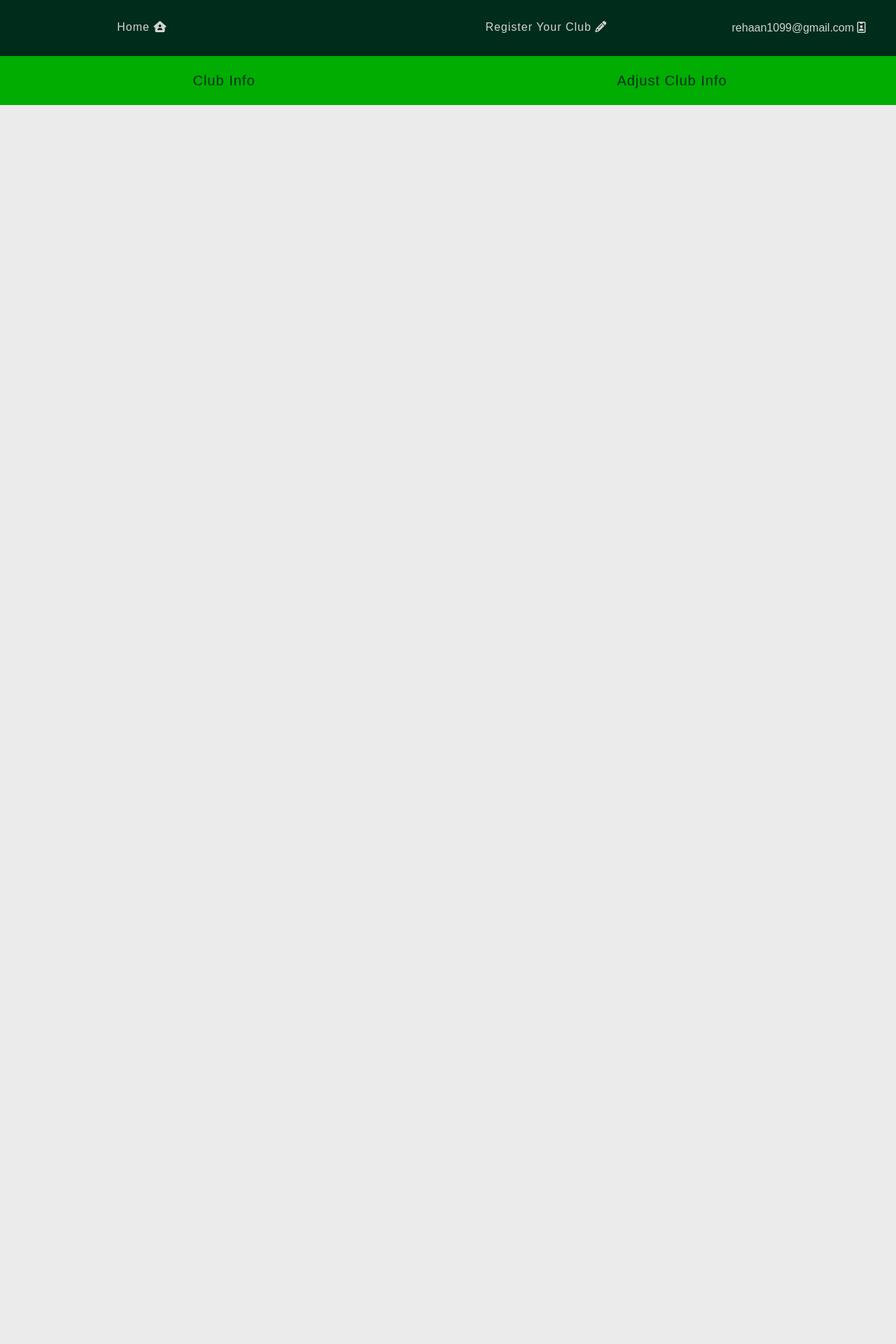
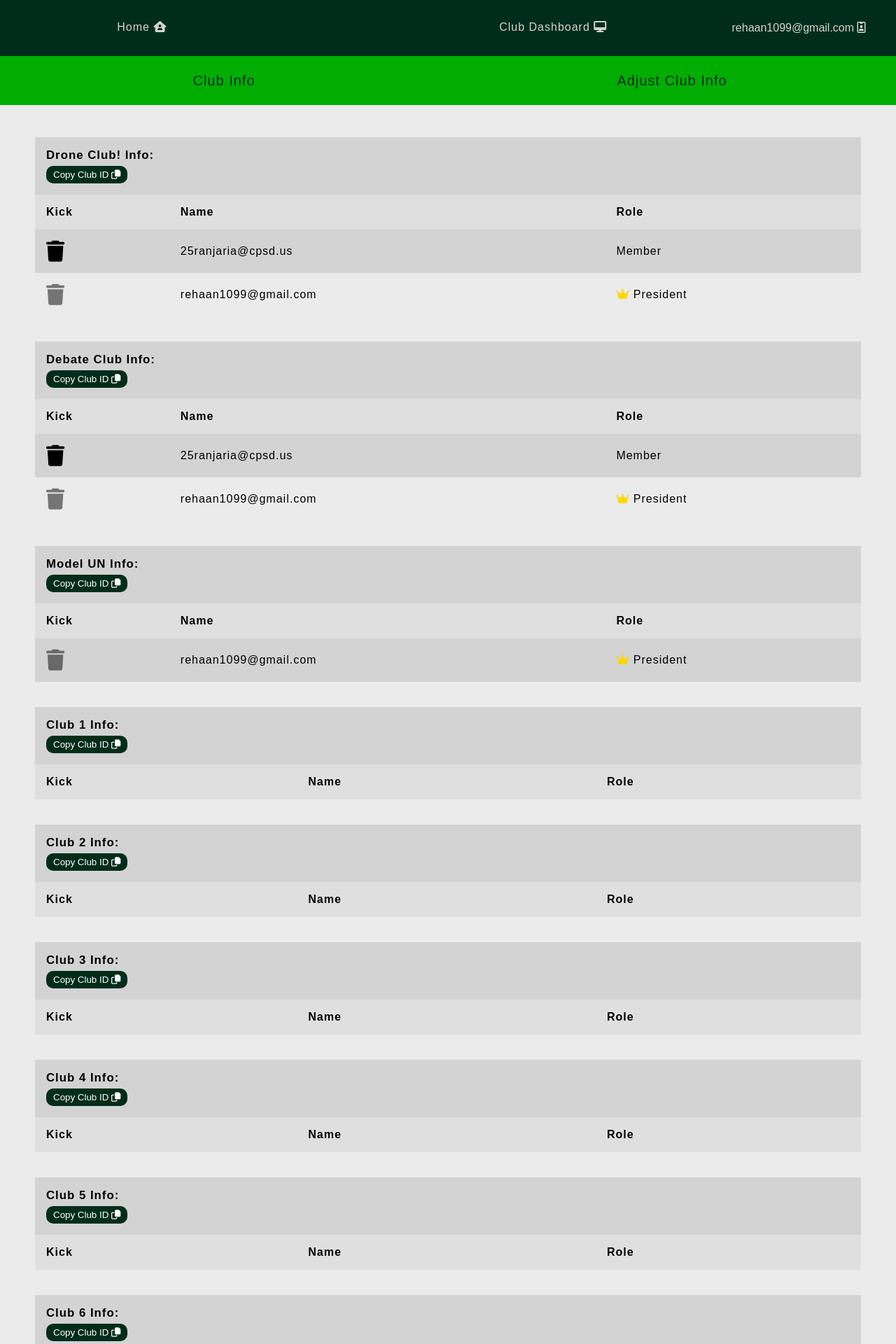
Before and after one commit to Rehaan12345/clubfinder, a Flask app: page /clubdashboard/1 in a window 1280 px wide. Shown: the top 1920 px of the page at 70% size. Before the commit the page ends 150 px from the top, so only its background shows below. Run offline with Flask 3, Linux system fonts and the light colour scheme; a user stored in the database is signed in; lists and menus that the app fills with data are empty; some libraries are stand-ins or nearby versions.

Commit message:
Minor adjustments

```diff
--- a/website/static/index.js
+++ b/website/static/index.js
@@ -130,8 +130,17 @@
             success: console.log("Successfully requested to join " + clubName) // (Change this later)
         });
 
+        const succjoinedclubmodal = document.querySelector(".successfullyjoinedclubmodal_" + elementClickedOnTargetID);
+        console.log("modal starting to show");
+        succjoinedclubmodal.show();
+        console.log("modal showed");
+        const succCloseButton = document.getElementById("succclubclosebutton_" + elementClickedOnTargetID);
+        succCloseButton.addEventListener("click", () => {
+            succjoinedclubmodal.close();
+        });
+
         // Reloads the page onclick:
-        window.location.reload();
+        // window.location.reload();
     }
     else if (elementClickedOnTarget.localeCompare(leaveClubButton) === 0) {
         console.log("Leave club button pressed.");
@@ -168,6 +177,15 @@
             },
             // A success message if all goes well, also for debugging:
             success: console.log("Successfully requested to leave " + clubName) /* Change this later */
+        });
+
+        const succleftclubmodal = document.querySelector(".successfullyleftclubmodal_" + elementClickedOnTargetID);
+        console.log("modal starting to show");
+        succleftclubmodal.show();
+        console.log("modal showed");
+        const succCloseButton = document.getElementById("succleftclubclosebutton_" + elementClickedOnTargetID);
+        succCloseButton.addEventListener("click", () => {
+            succleftclubmodal.close();
         });
     }
 }
--- a/website/templates/clubdashboard.html
+++ b/website/templates/clubdashboard.html
@@ -25,15 +25,6 @@
         </div>
     </nav>
 
-    <!-- <div class="whichclubwrapper">
-        <select name="whichclub" id="whichclub">
-            <option value="droneclub">Select club to change</option>
-            <option value="yerp">yerp</option>
-            {% for your_club in your_clubs %}
-            <option value="{{ your_club.id }}">{{ your_club }}</option>
-            {% endfor %}
-        </select>
-    </div> -->
         <div class="makeaclubok">
             <br><br>
             <div class="title">Adjust Your Club</div>
@@ -137,8 +128,9 @@
     <div class="clubdashboardwrapper">
         <div class="allclubinfowrapper">
             {% for club in club_info %}
+                {% if club.status == "Approved" %}
 
-                {% if current_user.email == club.president_email or current_user.email == club.vicepresident_email1 or current_user.email == club.vicepresident_email2 or current_user.email == club.vicepresident_email3 %}
+                {% if current_user.email == club.president_email or current_user.email == club.vicepresident_email1 or current_user.email == club.vicepresident_email2 or current_user.email == club.vicepresident_email3 or current_user.role == "Advisor" or current_user.role == "Admin" %}
 
                     <div class="tablecontainer" id="clubtable_{{ club.id }}">
 
@@ -215,6 +207,8 @@
 
                 {% endif %}
 
+                {% endif %}
+
             <br><br>
 
             {% endfor %}
--- a/website/templates/layout.html
+++ b/website/templates/layout.html
@@ -38,9 +38,9 @@
                 {% if user.is_authenticated %}
                     <a class="navlink" href="/">Home <i class="fa-solid fa-house-user"></i></a>
                     <!-- <li class="navlink"><a class="navlink" href="/clubs">My Clubs</a></li> -->
-                    <a class="navlink" href="/createaclub">Register Your Club <i class="fa-solid fa-pencil"></i></a>
+                    <!-- <a class="navlink" href="/createaclub">Register Your Club <i class="fa-solid fa-pencil"></i></a> -->
                     <!-- <a href="https://github.com/Rehaan12345/clubfinder" class="navlink" target="_blank">View Github <i class="fa-solid fa-arrow-up-right-from-square"></i></a> -->
-                {% if user.is_leader %}
+                {% if user.is_leader or user.role == "Admin" or user.role == "Advisor" %}
                     <a class="navlink" href="/clubdashboard/info">Club Dashboard <i class="fa-solid fa-desktop"></i></a>
                 {% endif %}
                 {% endif %}
@@ -56,7 +56,7 @@
                         <button class="navlink dropdownlink fa-regular fa-user user" data-dropdown-button></button>
                         <div class="dropdownmenu">
                             <div class="dropdownlinks">
-                                <a class="navlink" id="dropdownoption" href="/createaclub">Create a Club <i class="fa-solid fa-pencil"></i></a>
+                                <a class="navlink" id="dropdownoption" href="/createaclub">Register a Club <i class="fa-solid fa-pencil"></i></a>
                                 <!-- {% if user.role == "Admin" %} -->
                                 <a href="/admin" class="navlink" id="dropdownoption">Admin Dashboard <i class="fa-solid fa-table-columns"></i></a>
                                 <!-- {% endif %} -->
@@ -239,7 +239,26 @@
                             <br><br>
                             {% endif %}
                         </div>
+
                     </div>
+                    <dialog class="successfullyjoinedclubmodal_{{ club.id }}" id="succclub">
+                        <div class="succjoinedclubmodalcontent">
+                            <button data-close-button id="succclubclosebutton_{{ club.id }}" class="clubclosebutton">&times;</button>
+                            <p class="succjoinedclubmodaltext">
+                                Successfully joined {{ club.club_name }}!
+                                <br>
+                                Please check your email for more information about the club.
+                            </p>
+                        </div>
+                    </dialog>
+                    <dialog class="successfullyleftclubmodal_{{ club.id }}" id="succclub">
+                        <div class="succleftclubmodalcontent">
+                            <button data-close-button id="succleftclubclosebutton_{{ club.id }}" class="clubclosebutton">&times;</button>
+                            <p class="succleftclubmodaltext">
+                                Successfully left {{ club.club_name }}
+                            </p>
+                        </div>
+                    </dialog>
                     {% endif %}
                 {% endfor %}
             </div>
--- a/website/templates/login.html
+++ b/website/templates/login.html
@@ -19,6 +19,10 @@
             <div class="signup_link">
                 <a href="/signup">Not a member? Sign Up</a>
             </div>
+        </form>
+        <form method="POST">
+            <div class="txt_field">
+                <input type="submit" name="loginasguest" value="Login as Guest">
             </div>
         </form>
     </div>
--- a/website/views.py
+++ b/website/views.py
@@ -32,7 +32,7 @@
     return False
 
 @views.route("/", methods=["GET", "POST"])
-@login_required
+# @login_required
 def home():
     # if sessio
     if request.method == "POST":
@@ -55,6 +55,7 @@
     for user in users:
         if user.is_leader:
             print(user)
+
     join_club = request.args.get("joinClub")
     if join_club is not None:
         if Club.query.filter_by(id=join_club).first() in current_user.clubs:
@@ -70,17 +71,7 @@
             current_user.clubs.append(Club.query.filter_by(id=join_club).first())
             print(current_user.clubs)
             db.session.commit()
-            clubs = Club.query.all()
-            for club in clubs:
-                print(club.club_name)
-                print(club.members)
-                print("---")
-            users = User.query.all()
-            for user in users:
-                print(user.email)
-                print(user.clubs)
-                print("---")
-            flash(f"{join_club} joined!", category="success")
+            return redirect("/")
     else:
         print(f"Request to join {join_club} failed!")
 
@@ -97,22 +88,26 @@
             db.session.commit()
             print(f"Successfully left {leave_club}")
             flash(f"Left {join_club}!", category="success")
-            # return render_template("layout.html", club_info=Club.query.all(), user=current_user)
             print(f"Current user clubs: {current_user.clubs}")
+            return redirect("/")
         else:
             flash(f"You aren't in {join_club}!", category="error")
-            # return render_template("layout.html", club_info=Club.query.all(), user=current_user)
             print(f"User is not in {leave_club}")
+            return redirect("/")
 
     # Club Password Verification:
     if request.method == "POST":
         club_password = request.form.get("connecttoclubnumber")
         is_a_club = Club.query.filter_by(secret_password=club_password).first()
         if is_a_club:
-            is_a_club.status = "Approved"
-            db.session.commit()
-            flash("Success!", "success")
-            return redirect("/")
+            if is_a_club.status == "Pending":
+                is_a_club.status = "Approved"
+                db.session.commit()
+                flash(f"Successfully verified {is_a_club.club_name}", "success")
+                return redirect("/")
+            elif is_a_club.status == "Approved":
+                flash(f"{is_a_club.club_name} already verified.", "error")
+                return redirect("/")
         clubs = Club.query.all()
         for club in clubs:
             print(club.secret_password)
@@ -180,7 +175,7 @@
 #     return render_template("clubs.html", club_info=current_user.clubs, user=current_user)
 
 @views.route("/clubdashboard/<goto>", methods=["GET", "POST"])
-@login_required
+# @login_required
 def club_dashboard(goto):
     print(f"137 - current_user.role = {current_user.role}")
     # Remove a member:
@@ -275,7 +270,7 @@
     return render_template("clubdashboard.html", club_info=Club.query.all(), user_info=User.query.all(), user=current_user)
 
 @views.route("/createaclub", methods=["GET", "POST"])
-@login_required
+# @login_required
 def createaclub():
     # session["club_confirmed"] = "NO"
     print(f"261 - {request.args.get('club_confirmed')}")
```
Also changed, not shown: website/auth.py (+20 -11 lines), website/static/styles.css (+19 -14 lines), instance/database.db.
